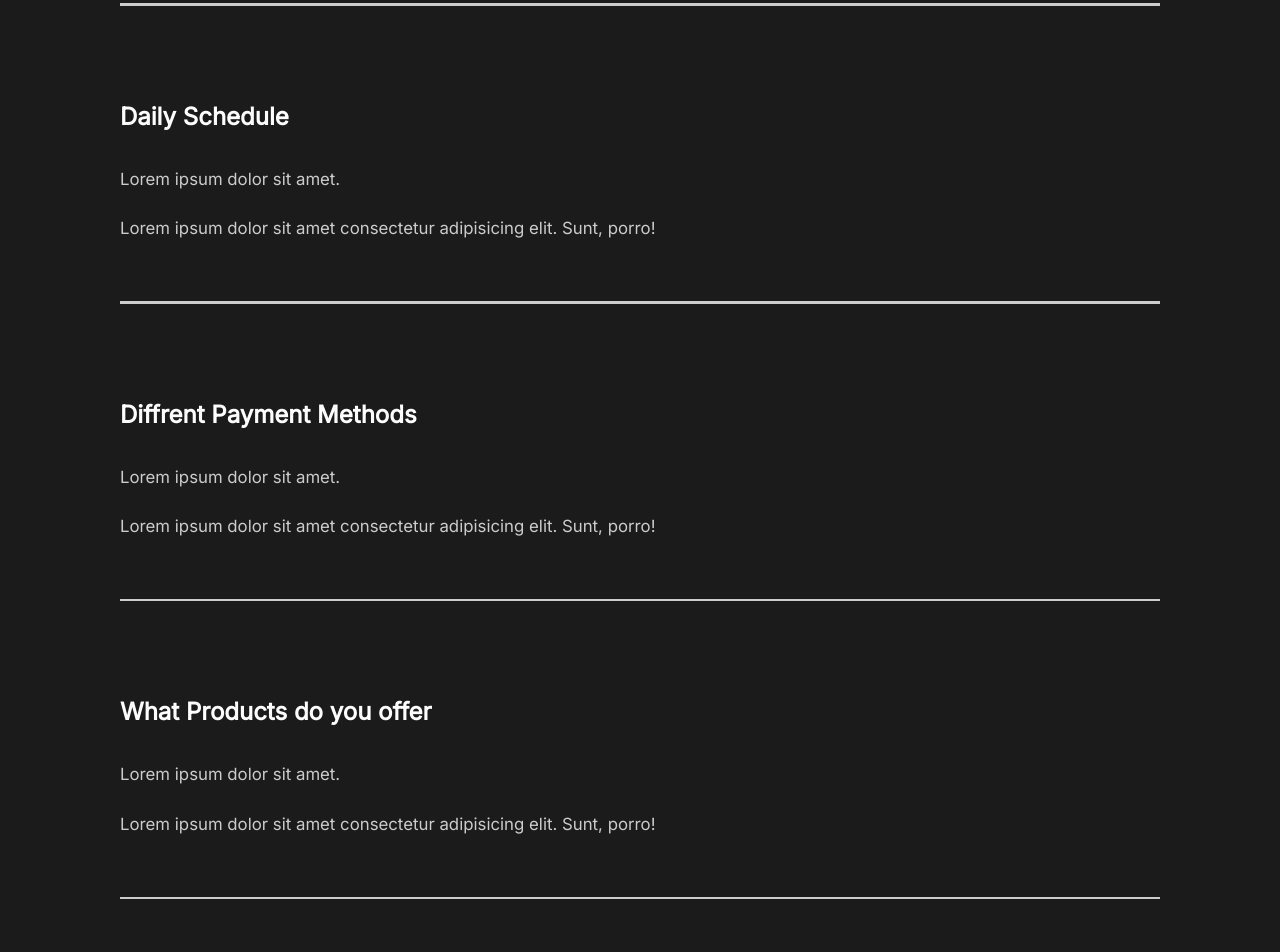
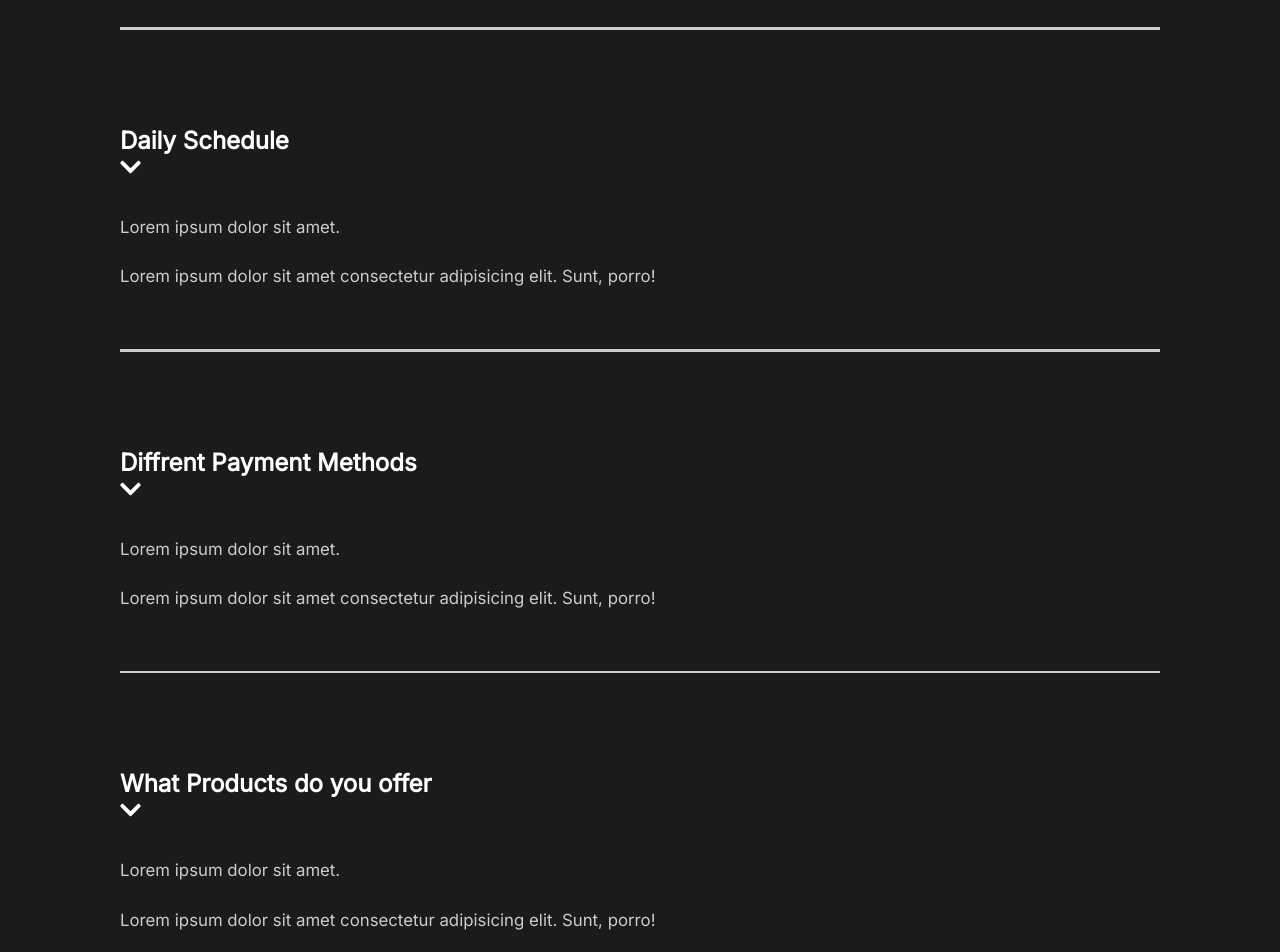
Before and after one commit to hkn96/portfolio, a React (Create React App) app: page / in a window 1280 px wide. Shown: the part 2040-2992 px from the top of the page. Built offline with nearby package versions, Linux system fonts and the light colour scheme; a web font is replaced by a local one.

Commit message:
Faq animation

```diff
--- a/package.json
+++ b/package.json
@@ -3,6 +3,9 @@
   "version": "0.1.0",
   "private": true,
   "dependencies": {
+    "@fortawesome/fontawesome-svg-core": "^1.2.36",
+    "@fortawesome/free-solid-svg-icons": "^5.15.4",
+    "@fortawesome/react-fontawesome": "^0.1.16",
     "@testing-library/jest-dom": "^5.16.1",
     "@testing-library/react": "^11.2.7",
     "@testing-library/user-event": "^12.8.3",
--- a/src/components/FaqSection.js
+++ b/src/components/FaqSection.js
@@ -1,14 +1,17 @@
 import React from 'react'
 import styled from 'styled-components'
 import { About } from '../styles'
+import Toggle from './Toggle'
+import { AnimateSharedLayout } from 'framer-motion'
+
 const FaqSection = () => {
   return (
     <FAQ>
       <h2>
         Any Questions <span>FAQ</span>
       </h2>
-      <div className='question'>
-        <h4>How Do I Start?</h4>
+      <AnimateSharedLayout>
+        <Toggle title='How Do I Start?'>
           <div className='answer'>
             <p>Lorem ipsum dolor sit amet.</p>
             <p>
@@ -16,11 +19,8 @@ const FaqSection = () => {
               porro!
             </p>
           </div>
-        <div className='faq-line'></div>
-      </div>
-
-      <div className='question'>
-        <h4>Daily Schedule</h4>
+        </Toggle>
+        <Toggle title='Daily Schedule'>
           <div className='answer'>
             <p>Lorem ipsum dolor sit amet.</p>
             <p>
@@ -28,11 +28,8 @@ const FaqSection = () => {
               porro!
             </p>
           </div>
-        <div className='faq-line'></div>
-      </div>
-
-      <div className='question'>
-        <h4>Diffrent Payment Methods</h4>
+        </Toggle>
+        <Toggle title='Diffrent Payment Methods'>
           <div className='answer'>
             <p>Lorem ipsum dolor sit amet.</p>
             <p>
@@ -40,11 +37,8 @@ const FaqSection = () => {
               porro!
             </p>
           </div>
-        <div className='faq-line'></div>
-      </div>
-
-      <div className='question'>
-        <h4>What Products do you offer</h4>
+        </Toggle>
+        <Toggle title='What Products do you offer'>
           <div className='answer'>
             <p>Lorem ipsum dolor sit amet.</p>
             <p>
@@ -52,8 +46,8 @@ const FaqSection = () => {
               porro!
             </p>
           </div>
-        <div className='faq-line'></div>
-      </div>
+        </Toggle>
+      </AnimateSharedLayout>
     </FAQ>
   )
 }
--- a/src/components/ServicesSection.js
+++ b/src/components/ServicesSection.js
@@ -64,6 +64,7 @@ const Services = styled(About)`
 `
 const Cards = styled.div`
   display: flex;
+  flex-direction: row;
   flex-wrap: wrap;
   @media (max-width: 1300px) {
     justify-content: center;
--- /dev/null
+++ b/src/components/Toggle.js
@@ -0,0 +1,20 @@
+import { useState } from 'react'
+import { motion } from 'framer-motion'
+import { FontAwesomeIcon } from '@fortawesome/react-fontawesome'
+import { faChevronDown } from '@fortawesome/free-solid-svg-icons'
+
+const Toggle = ({ children, title }) => {
+  const [toggle, setToggle] = useState(true)
+  return (
+    <motion.div layout className='question' onClick={() => setToggle(!toggle)}>
+      <div style={{ display: 'inline-block' }}>
+        <motion.h4 layout>{title}</motion.h4>
+        <FontAwesomeIcon icon={faChevronDown} size='2x' />
+      </div>
+      {toggle ? children : ''}
+      <div className='faq-line'></div>
+    </motion.div>
+  )
+}
+
+export default Toggle
```
Also changed, not shown: 2 other files (tests, documents, lock files or other folders). Lines whose indentation alone changed are shown as unchanged.
